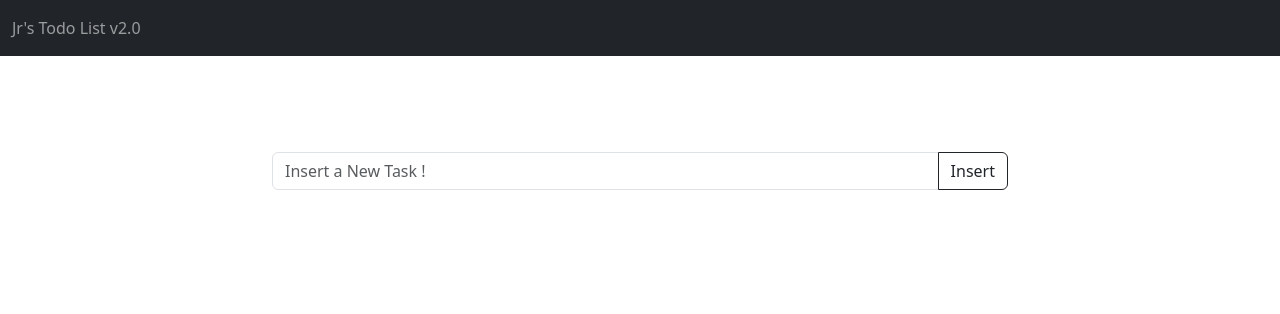
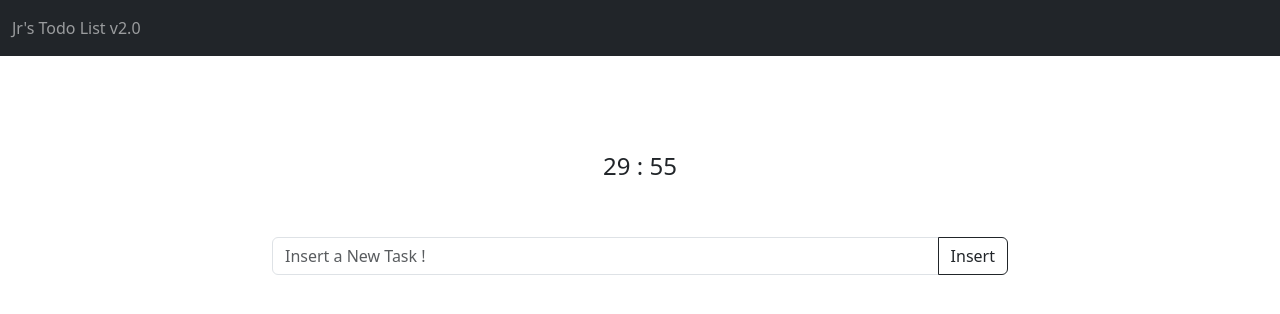
Before and after one commit to GVerdans/Dev-Jr-s-To-Do-List, a website built with webpack: page public/index.html in a window 1280 px wide. Built offline with nearby package versions, Linux system fonts and the light colour scheme.

Commit message:
feat: timer in progress

```diff
--- a/package.json
+++ b/package.json
@@ -15,7 +15,6 @@
   "keywords": [],
   "author": "",
   "license": "ISC",
-  "type": "commonjs",
   "bugs": {
     "url": "https://github.com/GVerdans/Dev-Jr-s-To-Do-List/issues"
   },
--- a/public/index.html
+++ b/public/index.html
@@ -23,11 +23,18 @@
   <div class="container">
     <div class="row justify-center my-5 py-5">
 
+      <div class="container text-center">
+        <div class="row mb-5">
+          <div class="col-12">
+            <p class="h4 timer">00:00</p>
+          </div>
+        </div>
+      </div>
       <!-- Task Input and Button -->
       <div class="col-8 offset-2">
         <div class="input-group">
-          <input type="text" class="form-control inputTxtTask" placeholder="Insert a New Task !" aria-label="Insert a New Task !"
-            aria-describedby="button-addon2">
+          <input type="text" class="form-control inputTxtTask" placeholder="Insert a New Task !"
+            aria-label="Insert a New Task !" aria-describedby="button-addon2">
           <button class="btn btn-outline-dark btnInsertTask" type="button" id="button-addon2">Insert</button>
         </div>
       </div>
--- a/public/js/main.js
+++ b/public/js/main.js
@@ -0,0 +1,5 @@
+import Timer from './modules/timer';
+
+const timerOutput = document.querySelector('.timer');
+const timer = new Timer(30, timerOutput);
+timer.start();
--- /dev/null
+++ b/public/js/modules/timer.js
@@ -0,0 +1,27 @@
+export default class Timer {
+    constructor(timeInSec, elementOutput) {
+        this.timeInSec = timeInSec * 60;
+        this.elementOutput = elementOutput;
+    }
+
+    start(){
+        this.timer();
+    }
+
+    timer() {
+            this.elementOutput.innerText = this.formatTime(this.timeInSec);
+            this.timeInSec--;
+
+            if(this.timeInSec > 0){
+                setTimeout(() => this.timer(this.timeInSec), 1000);
+            }
+    };
+
+    formatTime(seconds){
+        const min = Math.floor(seconds / 60);
+        const sec = seconds % 60;
+
+        return `${String(min).padStart('2', 0)} : ${String(sec).padStart('2', 0)}`;
+    }
+
+}
```
Also changed, not shown: dist/bundle.js.
